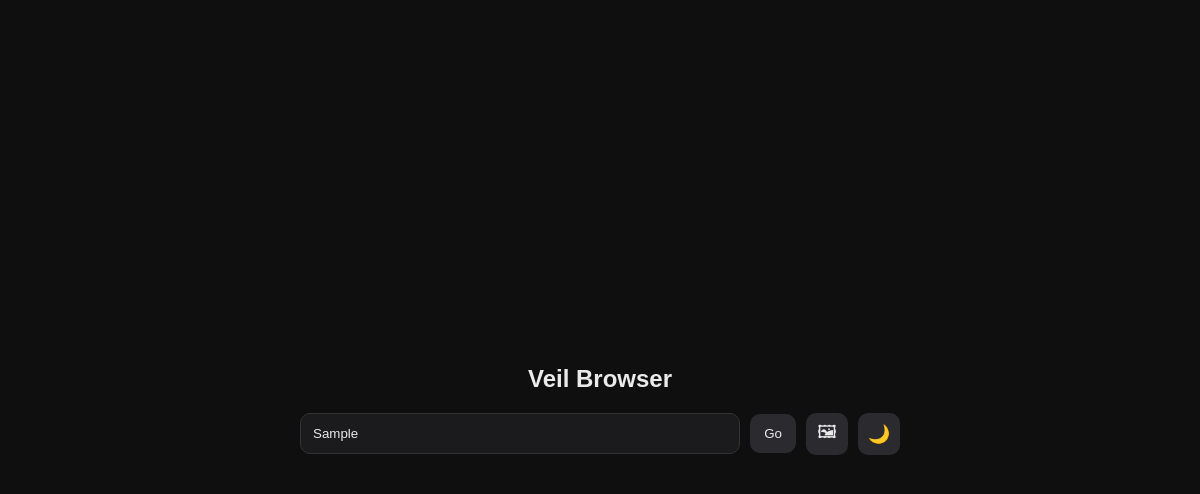
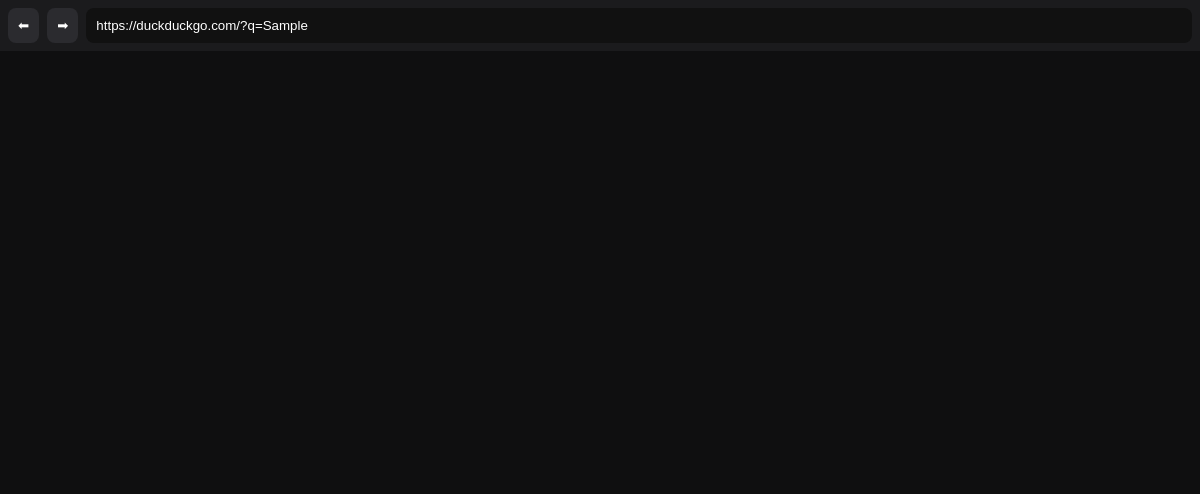
Before and after one commit to BaskalM0ment/NoTrace-Browser, an Electron app: page index.html in a window 1200 px wide. Both pictures are taken after typing "Sample" into the empty fields and a click on the button "Go". Drawn offline with Linux system fonts and the light colour scheme.

Commit message:
Rename browser and update styles in index.html

```diff
--- a/index.html
+++ b/index.html
@@ -1,149 +1,148 @@
 <!DOCTYPE html>
-<html lang="en">
+<html>
 <head>
 <meta charset="UTF-8">
-<title>Notrace Browser</title>
+<title>NoTrace Browser</title>
 
 <style>
-:root {
-  --bg: #0f0f10;
-  --text: #eaeaea;
-  --input: #1b1b1d;
-  --btn: #2b2b2f;
-  --btn-hover: #3a3a40;
+body {
+  margin: 0;
+  font-family: Arial;
+  background: #0f0f10;
+  color: #fff;
 }
 
-body.light {
-  --bg: #f5f5f5;
-  --text: #111;
-  --input: #ffffff;
-  --btn: #e6e6e6;
-  --btn-hover: #d6d6d6;
-}
-
-body {
-  margin: 0;
+/* CENTER PAGE */
+#start {
   height: 100vh;
-  background: var(--bg);
-  color: var(--text);
-  font-family: Arial, sans-serif;
   display: flex;
+  justify-content: center;
   align-items: center;
-  justify-content: center;
 }
 
 .center {
   text-align: center;
-  width: 100%;
-  max-width: 600px;
 }
 
-.search-box {
-  display: flex;
-  gap: 10px;
-  justify-content: center;
-  align-items: center;
+.center input {
+  width: 400px;
+  padding: 12px;
+  border-radius: 10px;
+  border: none;
+  background: #1b1b1d;
+  color: white;
 }
 
-input {
-  width: 70%;
+.center button {
   padding: 12px;
+  margin-left: 10px;
   border-radius: 10px;
-  border: 1px solid #333;
-  background: var(--input);
-  color: var(--text);
-  outline: none;
+  border: none;
+  background: #2b2b2f;
+  color: white;
+  cursor: pointer;
 }
 
-button {
-  padding: 12px 14px;
-  border: none;
-  border-radius: 10px;
-  background: var(--btn);
-  color: var(--text);
-  cursor: pointer;
-  display: flex;
-  align-items: center;
-  justify-content: center;
+/* BROWSER */
+#browser {
+  display: none;
+  height: 100vh;
+  flex-direction: column;
 }
 
-button:hover {
-  background: var(--btn-hover);
+.top {
+  display: flex;
+  gap: 8px;
+  padding: 8px;
+  background: #1b1b1d;
 }
 
-.icon-btn {
-  width: 42px;
-  height: 42px;
-  font-size: 18px;
+.top input {
+  flex: 1;
+  padding: 10px;
+  border-radius: 8px;
+  border: none;
+  background: #111;
+  color: white;
 }
 
-#img {
-  display: none;
+.top button {
+  padding: 10px;
+  border-radius: 8px;
+  border: none;
+  background: #2b2b2f;
+  color: white;
 }
 
-.preview {
-  margin-top: 20px;
-  max-width: 200px;
-  border-radius: 10px;
-  display: none;
+webview {
+  width: 100%;
+  height: 100%;
 }
 </style>
 </head>
 
 <body>
 
-<div class="center">
+<!-- START PAGE -->
+<div id="start">
+  <div class="center">
+    <h2>NoTrace Browser</h2>
+    <input id="search" placeholder="Search or enter URL">
+    <button onclick="search()">Go</button>
+  </div>
+</div>
 
-  <h2>Veil Browser</h2>
-
-  <div class="search-box">
-    <input placeholder="Search or enter URL">
-
-    <button>Go</button>
-
-    <!-- Image upload -->
-    <label for="img">
-      <button class="icon-btn">🖼</button>
-    </label>
-
-    <input type="file" id="img" accept="image/*">
-
-    <!-- Theme toggle (single button) -->
-    <button class="icon-btn" id="themeBtn" onclick="toggleTheme()">🌙</button>
+<!-- BROWSER -->
+<div id="browser">
+  <div class="top">
+    <button onclick="back()">⬅</button>
+    <button onclick="forward()">➡</button>
+    <input id="url">
   </div>
 
-  <img id="preview" class="preview">
-
+  <webview id="view"></webview>
 </div>
 
 <script>
-const input = document.getElementById("img");
-const preview = document.getElementById("preview");
-const themeBtn = document.getElementById("themeBtn");
+const start = document.getElementById("start");
+const browser = document.getElementById("browser");
+const view = document.getElementById("view");
+const urlBar = document.getElementById("url");
 
-input.addEventListener("change", function () {
-  const file = this.files[0];
-  if (!file) return;
+/* SEARCH */
+function search() {
+  let v = document.getElementById("search").value.trim();
+  if (!v) return;
 
-  const reader = new FileReader();
+  if (!v.startsWith("http")) {
+    v = "https://duckduckgo.com/?q=" + encodeURIComponent(v);
+  }
 
-  reader.onload = function (e) {
-    preview.src = e.target.result;
-    preview.style.display = "block";
-  };
+  start.style.display = "none";
+  browser.style.display = "flex";
 
-  reader.readAsDataURL(file);
+  view.src = v;
+  urlBar.value = v;
+}
+
+/* ENTER KEY */
+document.getElementById("search").addEventListener("keydown", e => {
+  if (e.key === "Enter") search();
 });
 
-function toggleTheme() {
-  document.body.classList.toggle("light");
+/* NAVIGATION */
+function back() {
+  view.goBack();
+}
 
-  if (document.body.classList.contains("light")) {
-    themeBtn.textContent = "☀️";
-  } else {
-    themeBtn.textContent = "🌙";
-  }
+function forward() {
+  view.goForward();
 }
+
+/* UPDATE URL */
+view.addEventListener("did-navigate", (e) => {
+  urlBar.value = e.url;
+});
 </script>
 
 </body>
```
